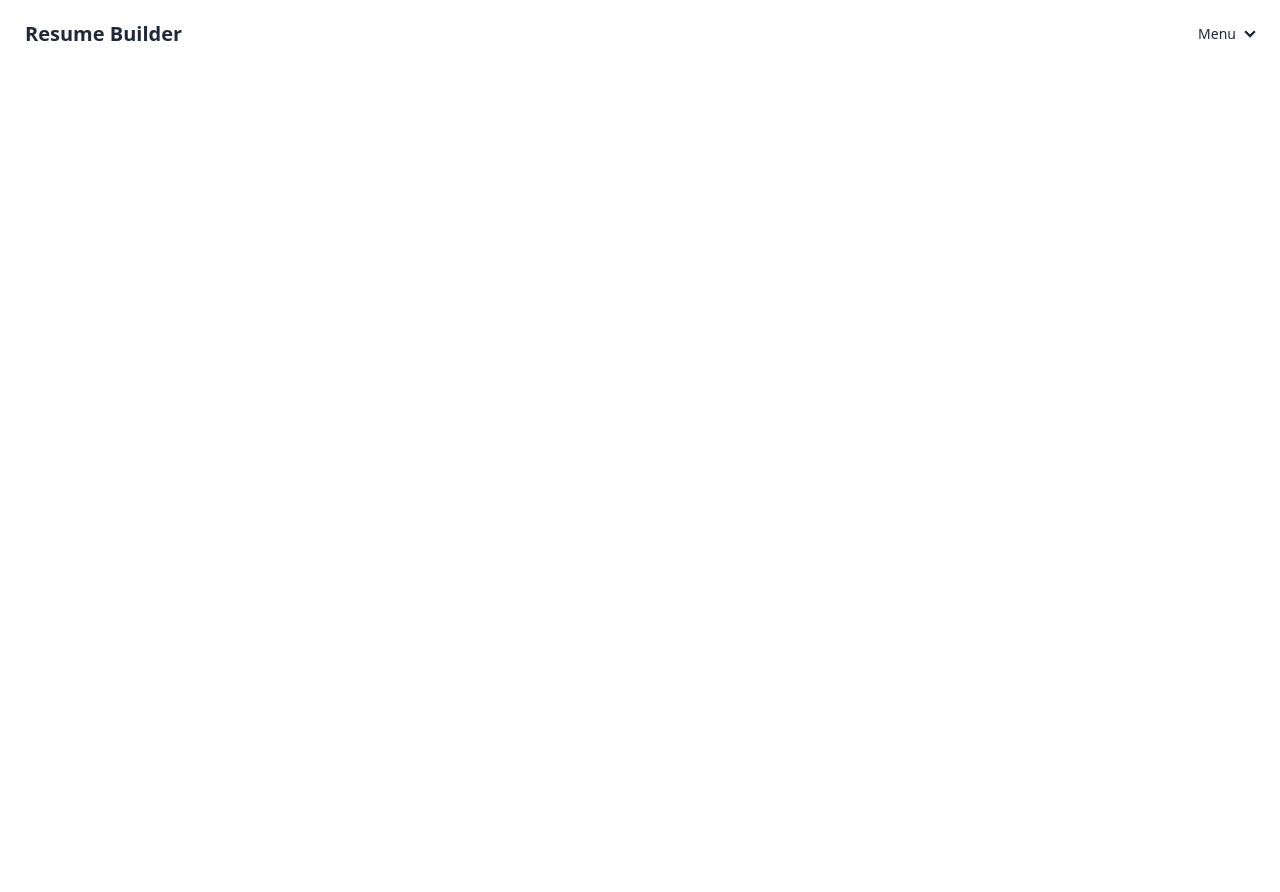
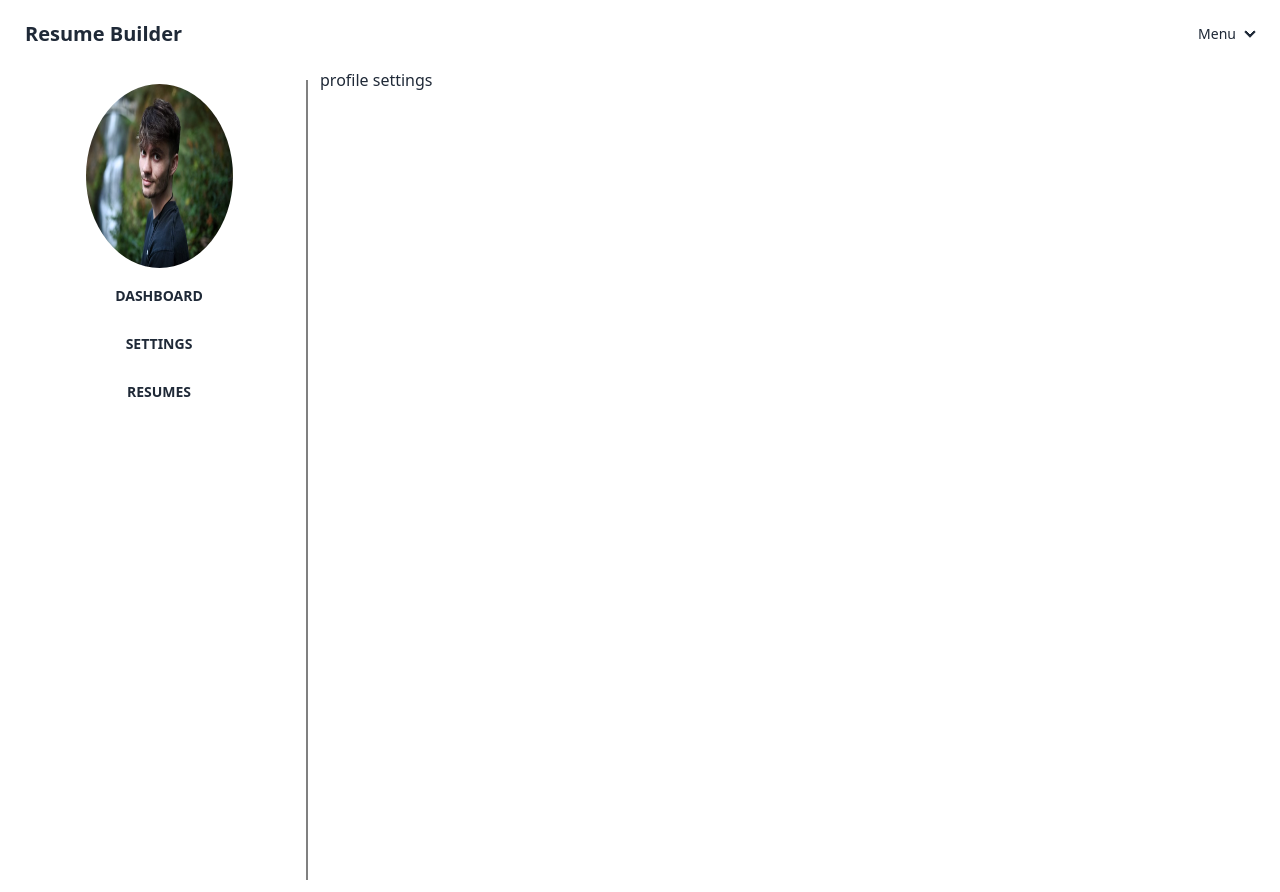
Before and after one commit to Rilaey/Resume-Builder, a React (Create React App) app in the folder client/: page /profileSettings/1 in a window 1280 px wide. Before the commit this address had no page. Before the commit the page ends 800 px from the top, so only its background shows below. Built offline with nearby package versions, Linux system fonts and the light colour scheme.

Commit message:
set up profile nav bar with pages.

```diff
--- a/client/src/App.js
+++ b/client/src/App.js
@@ -3,7 +3,9 @@ import Header from "./Components/Header";
 import Home from "./Pages/Home";
 import SignUp from "./Pages/SignUp";
 import SignIn from "./Pages/SignIn";
-import Profile from "./Pages/Profile";
+import ProfileDashboard from "./Pages/ProfileDashboard";
+import ProfileSettings from "./Pages/ProfileSettings";
+import ProfileResumes from "./Pages/ProfileResumes";
 
 function App() {
   return (
@@ -13,7 +15,9 @@ function App() {
         <Route path="/" element={<Home/>} />
         <Route path="/signUp" element={<SignUp />} />
         <Route path="/signIn" element={<SignIn />} />
-        <Route path="/profile/:id" element={<Profile />} />
+        <Route path="/profileDashboard/:id" element={<ProfileDashboard />} />
+        <Route path="/profileSettings/:id" element={<ProfileSettings />} />
+        <Route path="/profileResumes/:id" element={<ProfileResumes />} />
       </Routes>
     </BrowserRouter>
   );
--- a/client/src/Components/ProfileNav.js
+++ b/client/src/Components/ProfileNav.js
@@ -10,9 +10,9 @@ export default function ProfileNav() {
         className="w-1/2 m-1"
         style={{ borderRadius: "50%", height: "23vh" }}
       />
-      <a className="m-1">Home</a>
-      <a className="m-1">Settings</a>
-      <a className="m-1">Log Out</a>
+      <button className="btn btn-ghost"><a className="m-1" href="/profileDashboard/:id">Dashboard</a></button>
+      <button className="btn btn-ghost"><a className="m-1" href="/profileSettings/:id">Settings</a></button>
+      <button className="btn btn-ghost"><a className="m-1" href="/profileResumes/:id">Resumes</a></button>
     </div>
   );
 }
--- /dev/null
+++ b/client/src/Pages/ProfileDashboard.js
@@ -0,0 +1,15 @@
+import React from 'react'
+import ProfileNav from '../Components/ProfileNav'
+
+export default function ProfileDashboard() {
+  return (
+    <div className='flex justify-center'>
+      <div className='w-1/4'>
+        <ProfileNav />
+      </div>
+      <div className='w-3/4' style={{ border: "3px solid red"}}>
+        <h1>dashboard</h1>
+      </div>
+    </div>
+  )
+}
--- /dev/null
+++ b/client/src/Pages/ProfileResumes.js
@@ -0,0 +1,15 @@
+import React from 'react'
+import ProfileNav from '../Components/ProfileNav'
+
+export default function ProfileResumes() {
+  return (
+    <div className='flex justify-center'>
+      <div className='w-1/4'>
+        <ProfileNav />
+      </div>
+      <div className='w-3/4'>
+        <h1>profile resumes</h1>
+      </div>
+    </div>
+  )
+}
--- /dev/null
+++ b/client/src/Pages/ProfileSettings.js
@@ -0,0 +1,15 @@
+import React from 'react'
+import ProfileNav from '../Components/ProfileNav'
+
+export default function ProfileSettings() {
+  return (
+    <div className='flex justify-center'>
+      <div className='w-1/4'>
+        <ProfileNav />
+      </div>
+      <div className='w-3/4'>
+        <h1>profile settings</h1>
+      </div>
+    </div>
+  )
+}
--- a/client/src/Pages/SignIn.js
+++ b/client/src/Pages/SignIn.js
@@ -36,7 +36,7 @@ export default function SignIn() {
       .then((response) => response.json())
       .then((data) => {
         // Handle the response data
-        navigate(`/profile/${data._id}`);
+        navigate(`/profileDashboard/${data._id}`);
         console.log(data)
 
         // ERR GETTING UNDEFINED FOR ID_TOKEN IN STORAGE
--- a/client/src/Pages/SignUp.js
+++ b/client/src/Pages/SignUp.js
@@ -38,7 +38,7 @@ export default function SignUp() {
       .then((response) => response.json())
       .then((data) => {
         // Handle the response data
-        navigate(`/profile/${data._id}`);
+        navigate(`/profileDashboard/${data._id}`);
       })
       .catch((error) => {
         // Handle any errors
```
